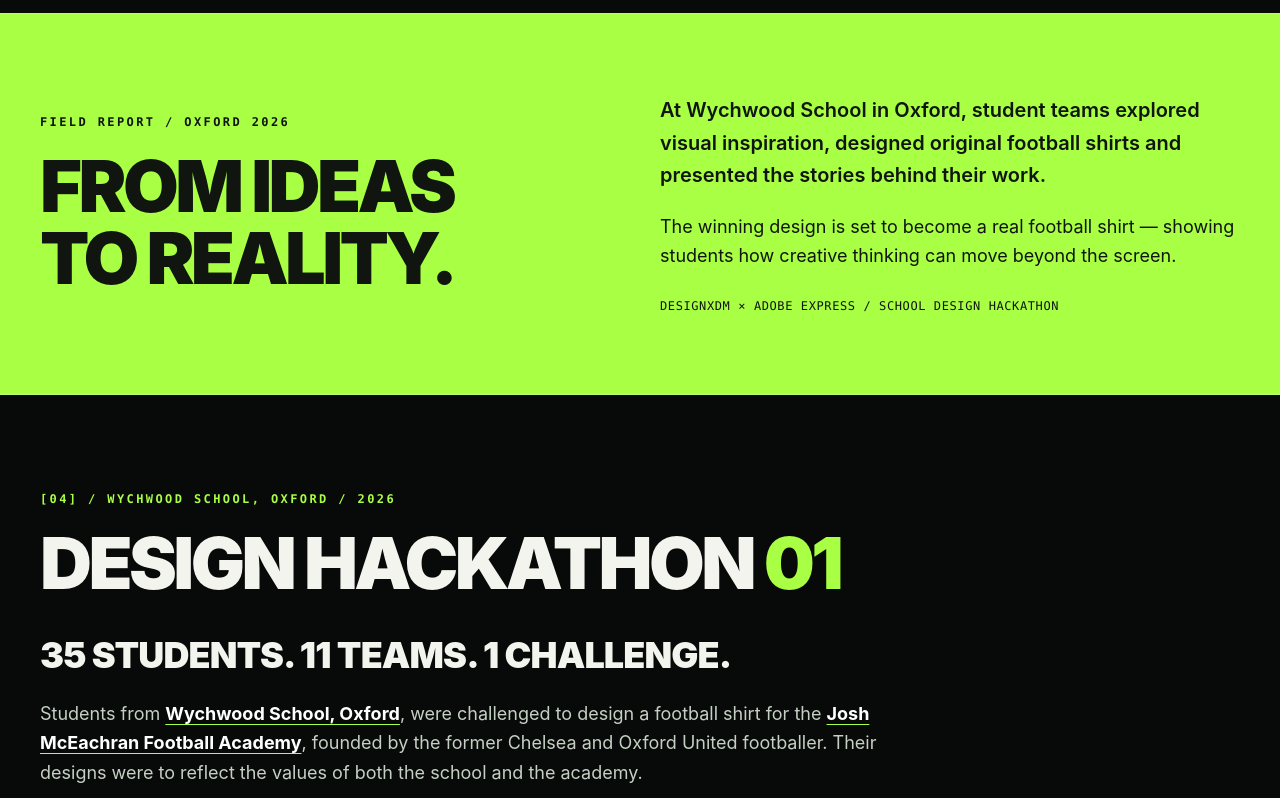
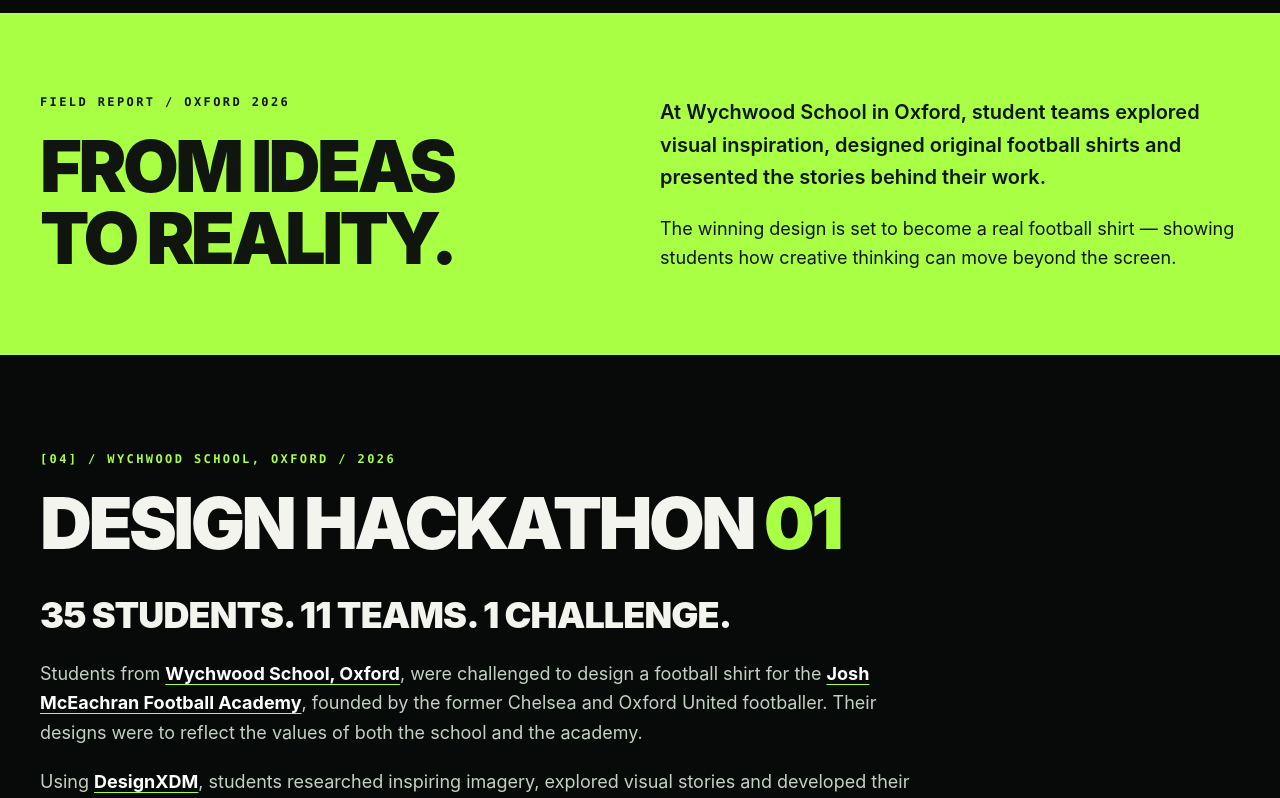
Before and after one commit to bulandun/CreateXDM, a Next.js app: page / in a window 1280 px wide. Shown: the part 2444-3242 px from the top of the page. Built offline with nearby package versions, Linux system fonts and the light colour scheme.

Commit message:
Remove school hackathon caption from homepage

```diff
--- a/app/page.tsx
+++ b/app/page.tsx
@@ -60,7 +60,7 @@
       <section className="border-y border-white/20 bg-[#a8ff43] text-[#101510]">
         <div className="mx-auto grid max-w-7xl gap-10 px-6 py-20 md:grid-cols-[1fr_1fr] md:items-center md:px-10">
           <div><p className="font-mono text-xs font-bold tracking-[0.2em]">FIELD REPORT / OXFORD 2026</p><h2 className="mt-5 text-5xl font-black uppercase leading-[0.94] tracking-tighter md:text-7xl">FROM IDEAS<br />TO REALITY.</h2></div>
-          <div><p className="text-xl font-semibold leading-relaxed">At Wychwood School in Oxford, student teams explored visual inspiration, designed original football shirts and presented the stories behind their work.</p><p className="mt-5 text-lg leading-relaxed">The winning design is set to become a real football shirt — showing students how creative thinking can move beyond the screen.</p><p className="mt-7 font-mono text-xs uppercase tracking-wider">DESIGNXDM × ADOBE EXPRESS / SCHOOL DESIGN HACKATHON</p></div>
+          <div><p className="text-xl font-semibold leading-relaxed">At Wychwood School in Oxford, student teams explored visual inspiration, designed original football shirts and presented the stories behind their work.</p><p className="mt-5 text-lg leading-relaxed">The winning design is set to become a real football shirt — showing students how creative thinking can move beyond the screen.</p></div>
         </div>
       </section>
 
```
